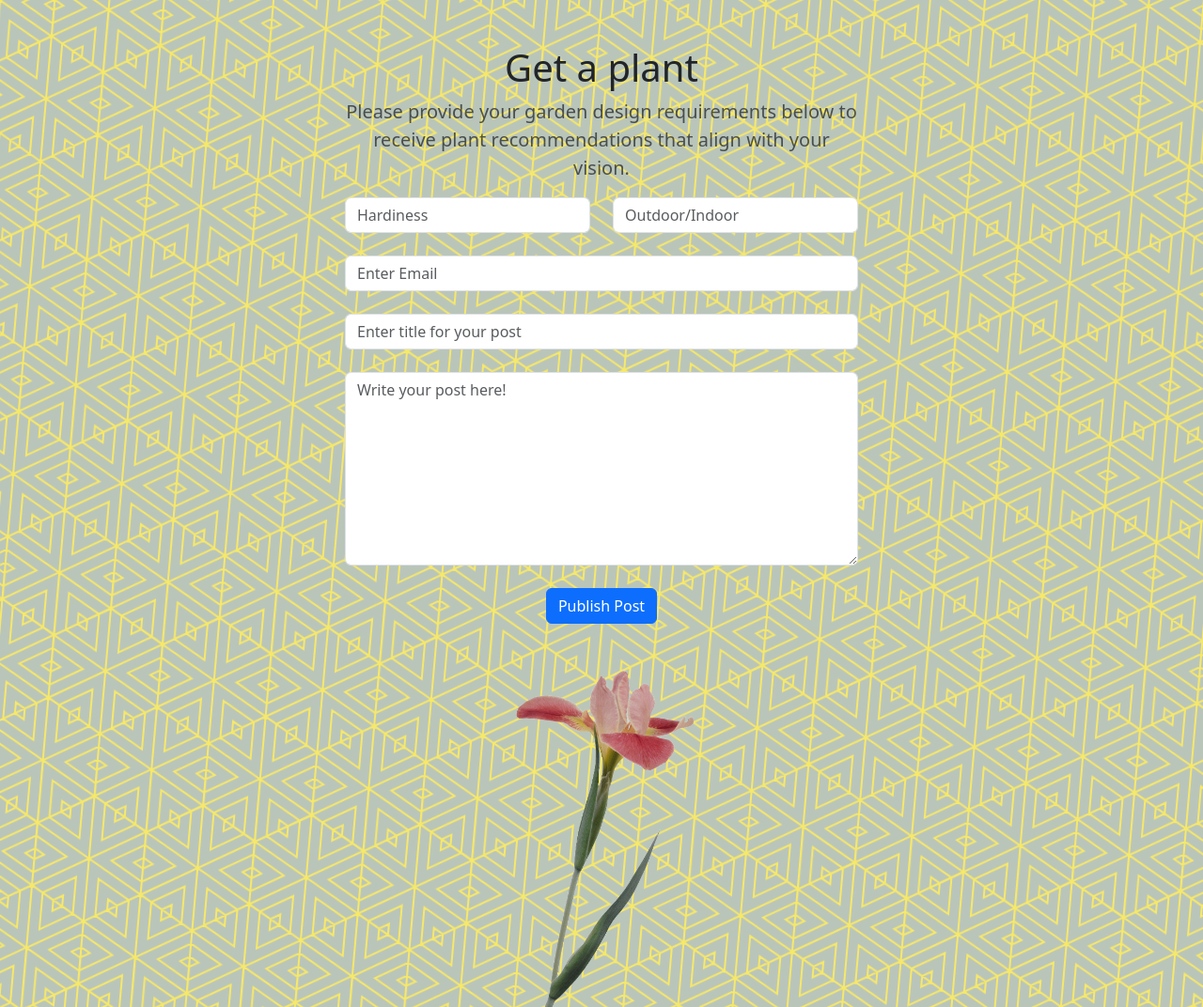
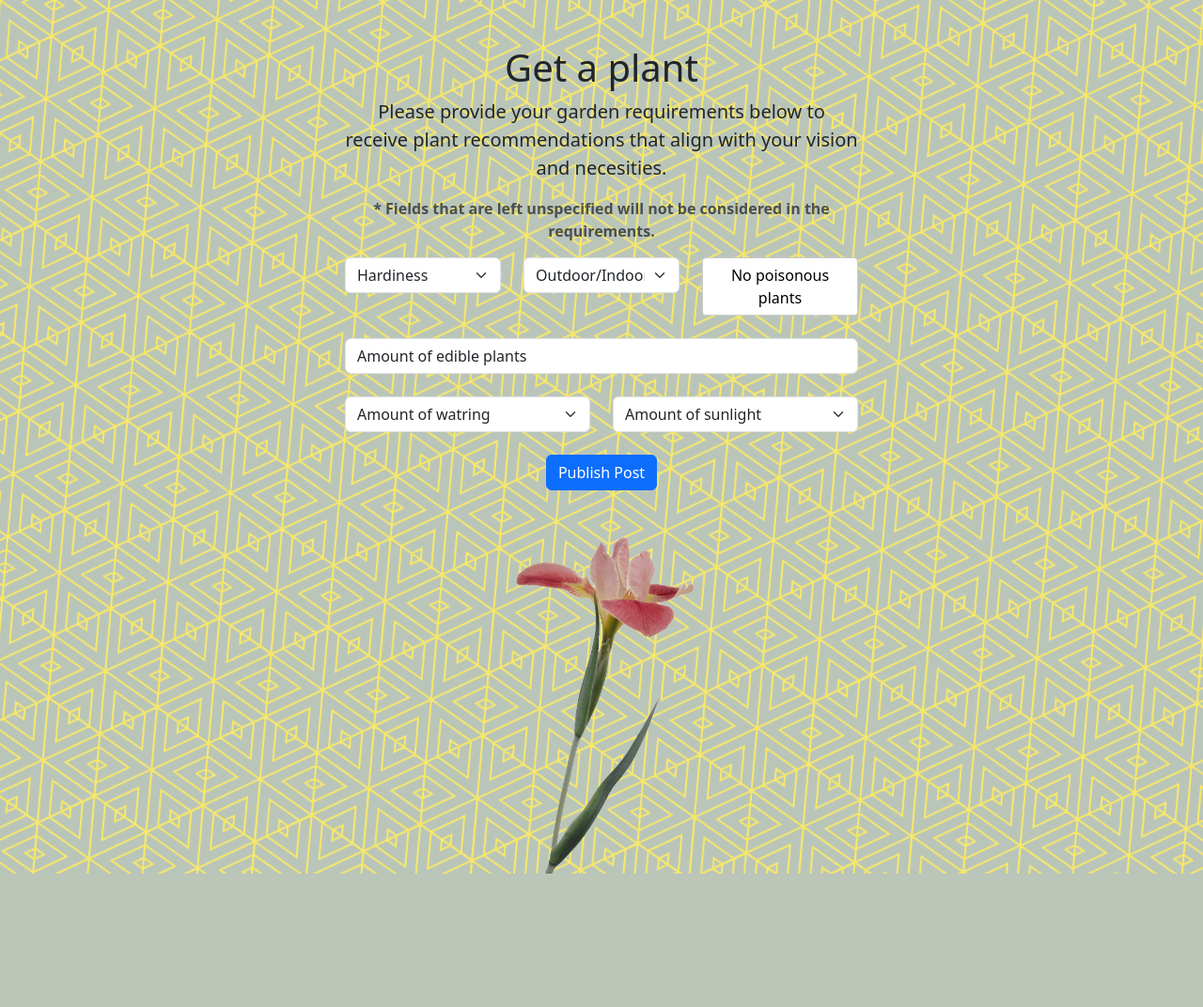
Before and after one commit to shalevgur1/grant-a-plant, a Node server app: page /design-request in a window 1280 px wide. Shown: the whole page at 94% size. After the commit the page ends 930 px from the top, so only its background shows below. Run offline with Node 20, Linux system fonts and the light colour scheme.

Commit message:
create garden design request page template

```diff
--- a/public/styles/main.css
+++ b/public/styles/main.css
@@ -11,3 +11,29 @@
     border: none !important;
     background-color: #387F39 !important;
 }
+
+.ticker-button {
+    border: 1px solid #ccc;
+    border-radius: 0.25rem;
+    cursor: pointer;
+    padding: 0.375rem 0.75rem;
+    text-align: center;
+}
+
+.ticker-button.active {
+    background-color: green;
+    color: white;
+}
+.ticker-button.inactive {
+    background-color: white;
+    color: black;
+}
+
+::placeholder {
+    color: #212529 !important;
+    opacity: 1 !important; /* Firefox */
+}
+
+::-ms-input-placeholder { /* Edge 12 -18 */
+    color: #212529 !important;
+}
--- a/views/designRequest.ejs
+++ b/views/designRequest.ejs
@@ -7,42 +7,72 @@
             <div class="row pt-lg-5">
             <div class="col-lg-6 col-md-8 mx-auto">
                 <h1 class="fw-normal">Get a plant</h1>
-                <p class="lead text-body-secondary fw-normal">Please provide your garden design requirements below to receive plant recommendations that align with your vision.</p>
+                <p class="lead fw-normal">
+                    Please provide your garden requirements below to receive plant recommendations that align with your vision and necesities.
+                </p>
+                <p class="text-body-secondary fw-bold">
+                    * Fields that are left unspecified will not be considered in the requirements.
+                </p>
                 <form action="/send-design-request" method="POST">
-                    <!-- 2 column grid layout with text inputs for Hardiness and indoor/outdoor fields -->
+                    <!-- 3 column grid layout with text inputs for Hardiness, indoor/outdoor and poisonous fields -->
                     <div class="row mb-4">
                         <div class="col">
                             <div data-mdb-input-init class="form-outline">
-                        <input name="hardiness" type="number" id="form6Example1" class="form-control" placeholder="Hardiness" />
+                                <select class="form-select" aria-label="hardiness field">
+                                    <option disabled selected>Hardiness</option>
+                                    <% for (let i = 1; i < 14; i++) { %>
+                                        <option><%= i %></option>
+                                    <% } %>
+                                </select>
+                            <!-- <input name="hardiness" type="number" class="form-control" placeholder="Hardiness" /> -->
                             </div>
                         </div>
                         <div class="col">
                             <div data-mdb-input-init class="form-outline">
-                        <input name="door" list="doors" id="form6Example2" class="form-control" placeholder="Outdoor/Indoor" />
-                        <datalist id="doors">
-                            <option value="Indoor">
-                            <option value="Outdoor">
-                        </datalist>
+                                <select class="form-select" aria-label="Indoor or outdoor field">
+                                    <option disabled selected>Outdoor/Indoor</option>
+                                    <option value="outdoor">Outdoor</option>
+                                    <option value="indoor">Indoor</option>
+                                </select>
+                            <!-- <input name="door" type="text" id="form6Example2" class="form-control" placeholder="Outdoor/Indoor" /> -->
+                            </div>
+                        </div>
+                        <div class="col">
+                            <div data-mdb-input-init class="form-outline">
+                                <button type="button" class="btn btn-block ticker-button inactive" id="tickerButton">No poisonous plants</button>
                             </div>
                         </div>
                     </div>
 
-                    <!-- Email input -->
+                    <!-- Number of edible plants -->
                     <div data-mdb-input-init class="form-outline mb-4">
-                    <input name="email" type="email" id="form6Example5" class="form-control" placeholder="Enter Email" />
-                    <!-- <label class="form-label" for="form6Example5">Email</label> -->
+                        <input name="edibleAmount" type="number" id="form6Example5" class="form-control" placeholder="Amount of edible plants" />
                     </div>
 
-                    <!-- Title input -->
-                    <div data-mdb-input-init class="form-outline mb-4">
-                    <input name="title" type="text" id="form6Example5" class="form-control" placeholder="Enter title for your post" />
-                    <!-- <label class="form-label" for="form6Example5">Email</label> -->
+                    <!-- 2 column grid layout with select inputs for amount of sunlight and amount of watring fields -->
+                    <div class="row mb-4">
+                        <div class="col">
+                            <div data-mdb-input-init class="form-outline">
+                                <select class="form-select" aria-label="Amount of watring select">
+                                    <option disabled selected>Amount of watring</option>
+                                    <option value="frequent">Frequent</option>
+                                    <option value="average">Average</option>
+                                    <option value="minimum">Minimum</option>
+                                    <option value="none">None</option>
+                                </select>
                             </div>
-
-                    <!-- Message input -->
-                    <div data-mdb-input-init class="form-outline mb-4">
-                    <textarea name="postContent" class="form-control" id="form6Example7" rows="8"  placeholder="Write your post here!"></textarea>
-                    <!-- <label class="form-label" for="form6Example7">Text Box</label> -->
+                        </div>
+                        <div class="col">
+                            <div data-mdb-input-init class="form-outline">
+                                <select class="form-select" aria-label="Amount of sunlight select">
+                                    <option disabled selected>Amount of sunlight</option>
+                                    <option value="full_shade">Full Shade</option>
+                                    <option value="part_shade">Part Shade</option>
+                                    <option value="sun-part_shade">Sun Part Shade</option>
+                                    <option value="full_sun">Full Sun</option>
+                                </select>
+                            </div>
+                        </div>
                     </div>
 
                     <!-- Publish button -->
@@ -60,6 +90,5 @@
         </div>
 
     </div>
-</body>
 
-</html>
+<%- include("partials/footer.ejs") %>
--- a/views/partials/footer.ejs
+++ b/views/partials/footer.ejs
@@ -0,0 +1,19 @@
+    <!-- jQuery -->
+    <script src="https://code.jquery.com/jquery-3.7.1.min.js"></script>
+    <!-- Bootstrap JS -->
+    <script src="https://cdn.jsdelivr.net/npm/bootstrap@5.3.3/dist/js/bootstrap.bundle.min.js"></script>
+    <!-- Bootstrap Select JS -->
+    <script src="https://cdn.jsdelivr.net/npm/bootstrap-select@1.13.14/dist/js/bootstrap-select.min.js"></script>
+    <!-- Initialize Bootstrap Select -->
+    <script>
+        $(document).ready(function() {
+            $('.selectpicker').selectpicker();
+
+            $('#tickerButton').on('click', function() {
+                $(this).toggleClass('active inactive');
+            });
+        });
+    </script>
+</body>
+
+</html>
--- a/views/partials/header.ejs
+++ b/views/partials/header.ejs
@@ -3,10 +3,11 @@
 <head>
     <meta charset="UTF-8">
     <meta name="viewport" content="width=device-width, initial-scale=1.0">
-    <link href="https://cdn.jsdelivr.net/npm/bootstrap@5.3.3/dist/css/bootstrap.min.css" rel="stylesheet" integrity="sha384-QWTKZyjpPEjISv5WaRU9OFeRpok6YctnYmDr5pNlyT2bRjXh0JMhjY6hW+ALEwIH" crossorigin="anonymous">
 
-    <script src="https://cdn.jsdelivr.net/npm/bootstrap@5.3.3/dist/js/bootstrap.bundle.min.js" integrity="sha384-YvpcrYf0tY3lHB60NNkmXc5s9fDVZLESaAA55NDzOxhy9GkcIdslK1eN7N6jIeHz" crossorigin="anonymous" async></script>
-    <script src="https://code.jquery.com/jquery-3.7.1.min.js" integrity="sha256-/JqT3SQfawRcv/BIHPThkBvs0OEvtFFmqPF/lYI/Cxo=" crossorigin="anonymous" async></script>
+    <!-- Bootstrap CSS -->
+    <link href="https://cdn.jsdelivr.net/npm/bootstrap@5.3.3/dist/css/bootstrap.min.css" rel="stylesheet">
+    <!-- Bootstrap Select CSS -->
+    <link href="https://cdn.jsdelivr.net/npm/bootstrap-select@1.13.14/dist/css/bootstrap-select.min.css" rel="stylesheet">
 
     <link rel="stylesheet" href="/styles/main.css">
     <link rel="icon" href="/logo/logo-icon.png" type="image/x-icon"/>
```
Lines whose indentation alone changed are shown as unchanged.
